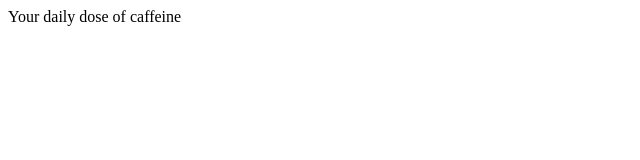
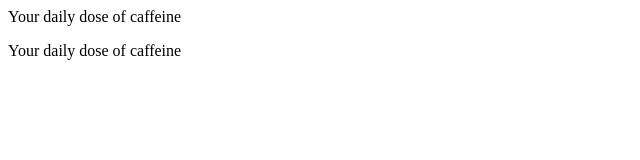
Before and after one commit to MuhammadUzair-1/Cafe-intermediate2, a plain HTML site: page index.html in a window 1280 px wide. Shown: the whole page, without its empty margins (0-640 px from the left). Drawn offline with Linux system fonts and the light colour scheme.

Commit message:
feat: slogan variant B

```diff
--- a/index.html
+++ b/index.html
@@ -1 +1,2 @@
 <p>Your daily dose of caffeine</p>
+<p>Your daily dose of caffeine</p>
```
